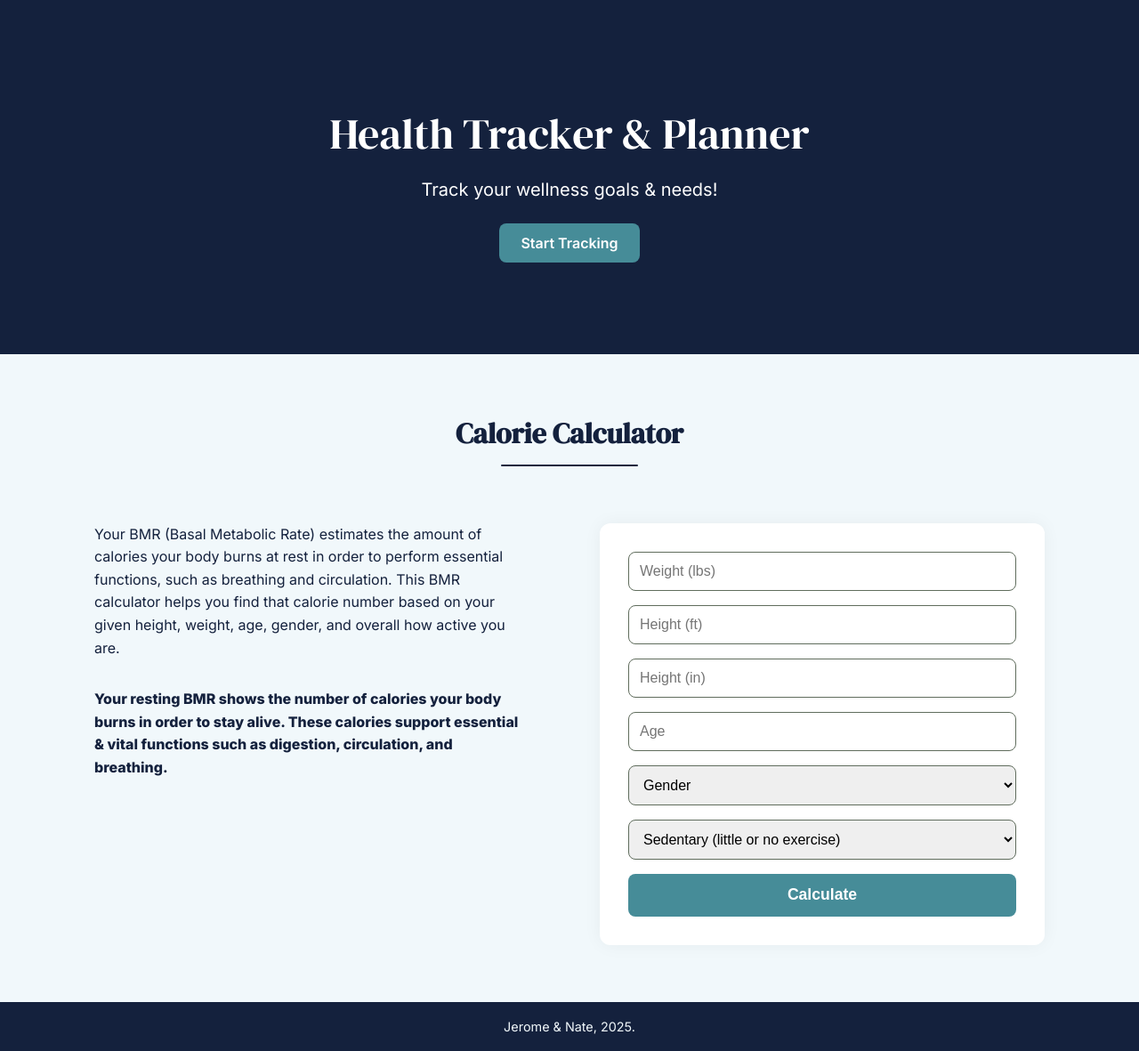
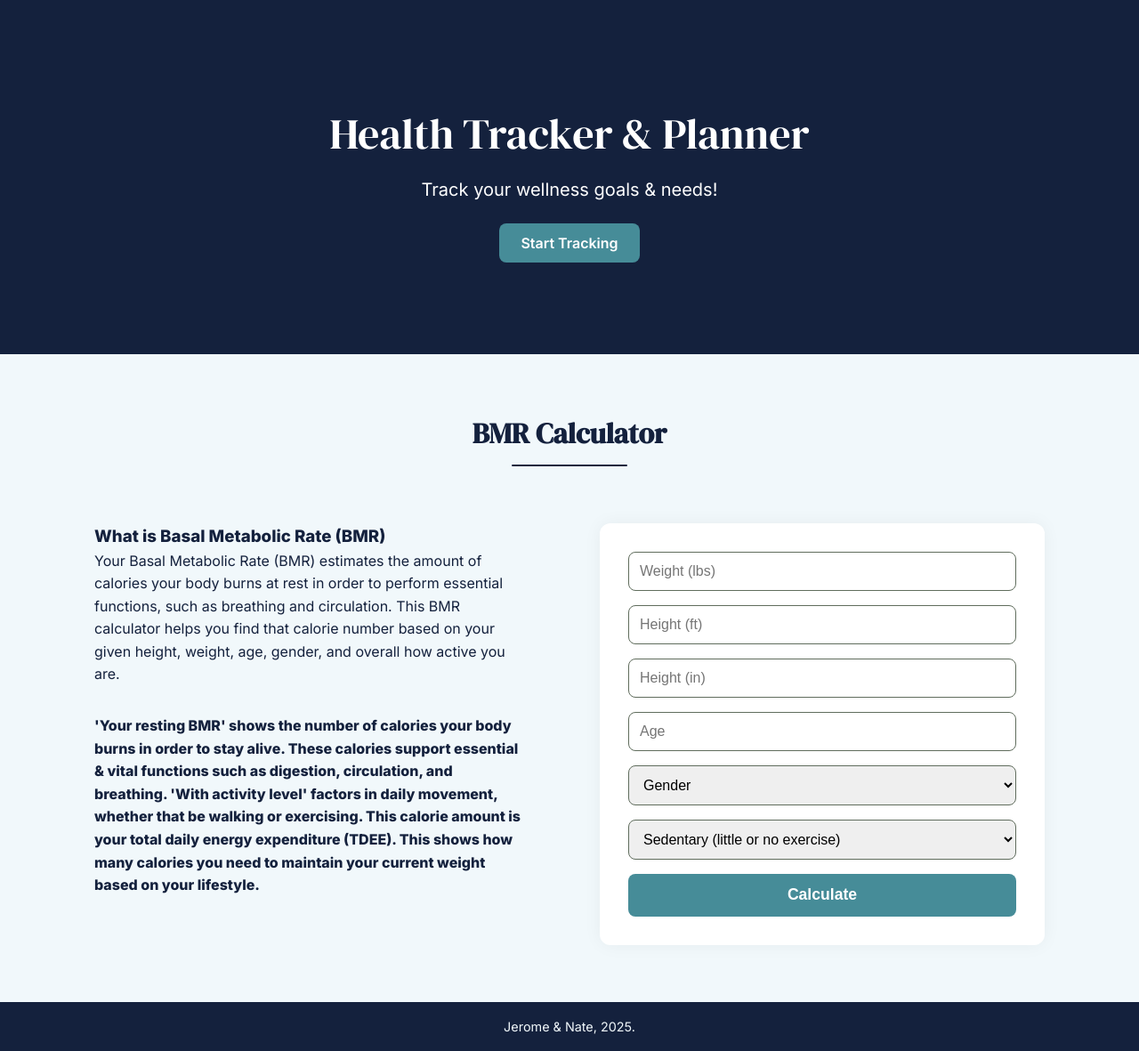
Before and after one commit to nateedralin/MediPlanner, a Flask app: page / in a window 1280 px wide. Shown: the whole page at 89% size. Run offline with Flask 3, Linux system fonts and the light colour scheme.

Commit message:
Update index.html

```diff
--- a/templates/index.html
+++ b/templates/index.html
@@ -18,21 +18,25 @@
 
   <!-- Calorie Calculator section -->
   <section id="calculator" class="section">
-    <h2>Calorie Calculator</h2>
+    <h2>BMR Calculator</h2>
 
     <div class="calculator-container">
       <!-- LEFT SIDE: Info & Result -->
       <div class="calculator-info">
+        <h3>What is Basal Metabolic Rate (BMR)</h3>
         <p>
-          Your BMR (Basal Metabolic Rate) estimates the amount of calories your body burns at rest
+          Your Basal Metabolic Rate (BMR) estimates the amount of calories your body burns at rest
           in order to perform essential functions, such as breathing and circulation. This BMR calculator
           helps you find that calorie number based on your given height, weight, age, gender, and overall how active you are.
         </p>
 
         <div class="bmr-breakdown">
           <h4>
-            Your resting BMR shows the number of calories your body burns in order to stay alive.
+            'Your resting BMR' shows the number of calories your body burns in order to stay alive.
             These calories support essential & vital functions such as digestion, circulation, and breathing.
+            'With activity level' factors in daily movement, whether that be walking or exercising. This calorie amount
+            is your total daily energy expenditure (TDEE). This shows how many calories you need to maintain your current
+            weight based on your lifestyle.
           </h4>
 
           {% if bmr %}
```
